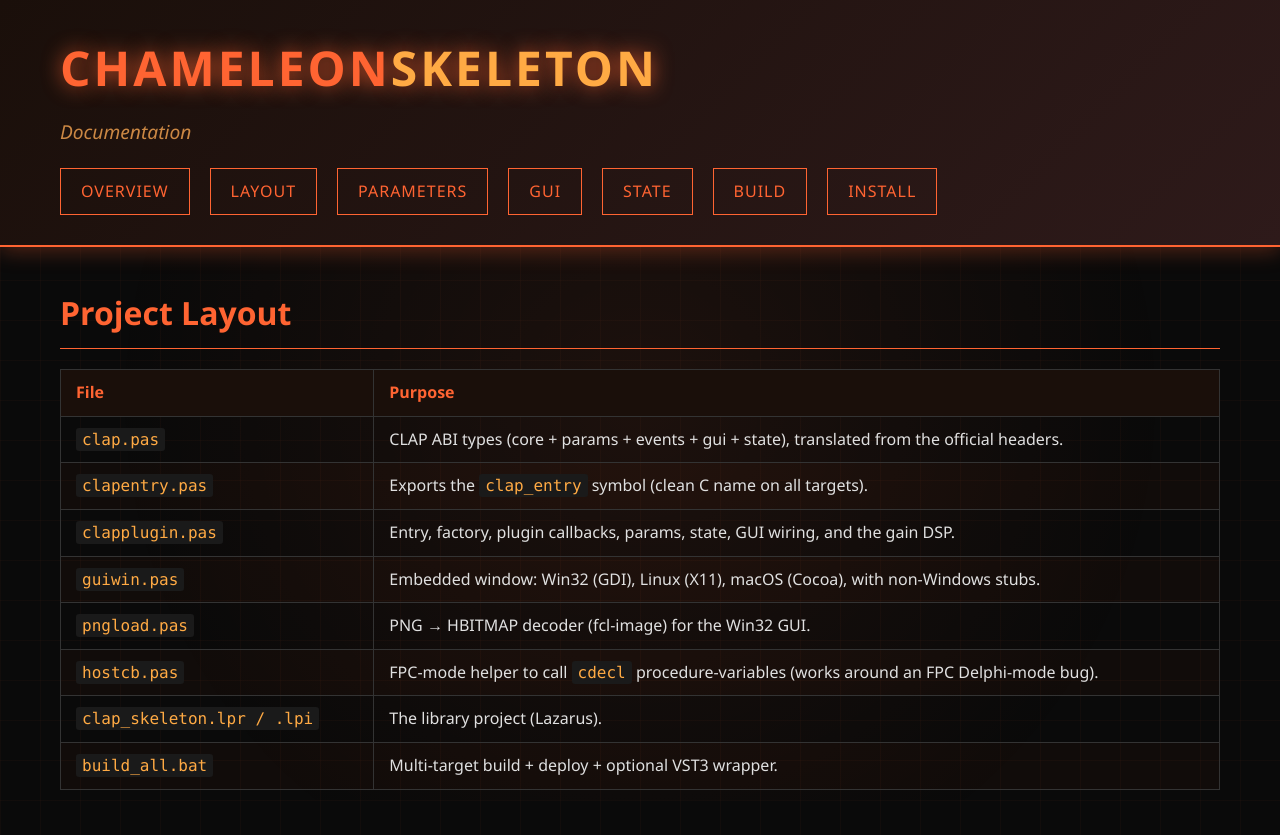
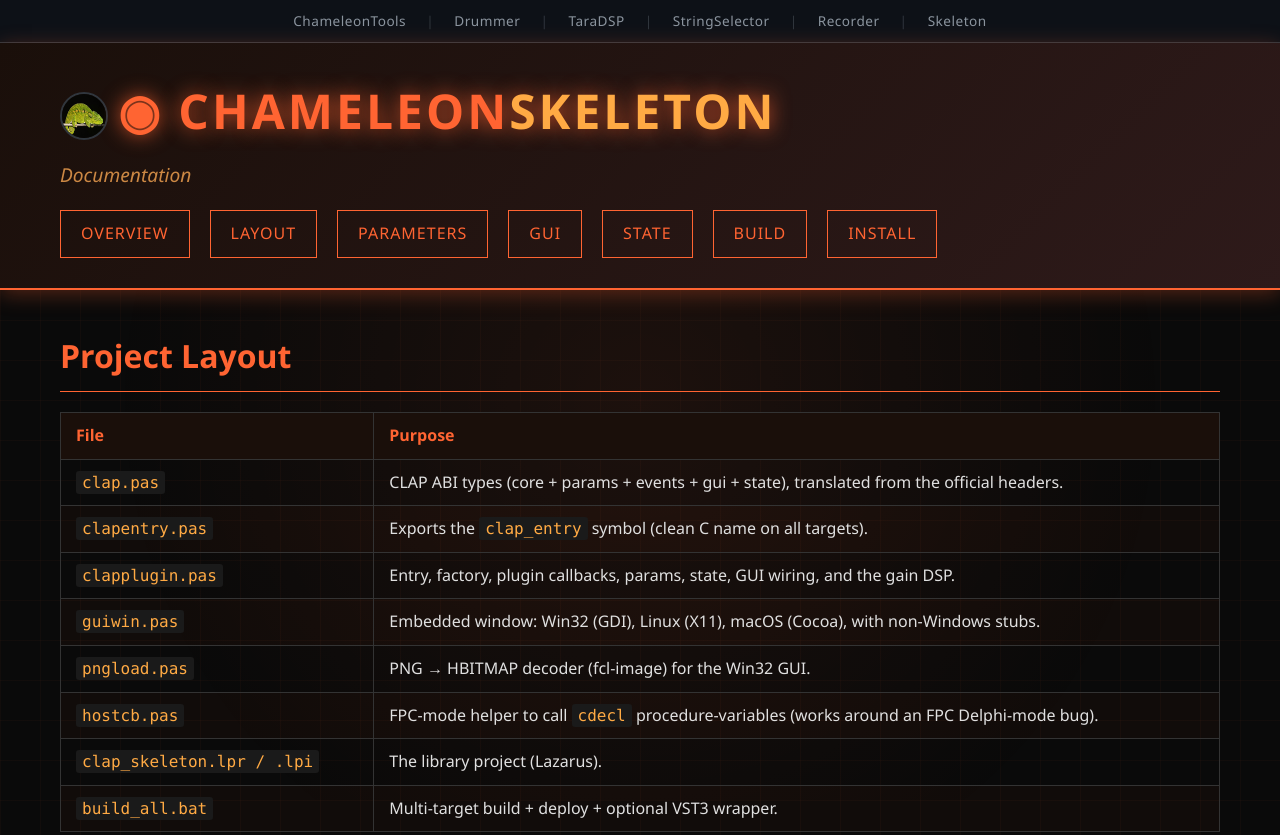
Before and after one commit to smallbutfine/ChameleonSkeleton, a plain HTML site: page docs/docs.html in a window 1280 px wide. Shown: the top 835 px of the page. Drawn offline with Linux system fonts and the light colour scheme.

Commit message:
Add banner and logo to docs

```diff
--- a/docs/docs.html
+++ b/docs/docs.html
@@ -5,12 +5,31 @@
 <meta name="viewport" content="width=device-width, initial-scale=1.0">
 <title>ChameleonSkeleton — Documentation</title>
 <link rel="stylesheet" href="style.css">
+  <style>
+.crossbar { background:#0d1117; border-bottom:1px solid #30363d; padding:10px 20px; text-align:center; font-size:0.85em; letter-spacing:0.5px; }
+.crossbar a { color:#8b949e; text-decoration:none; padding:4px 10px; transition:color 0.2s; font-weight:500; }
+.crossbar a:hover { color:#58a6ff; }
+.crossbar-sep { color:#30363d; margin:0 6px; }
+  </style>
 </head>
 <body>
+<div class="crossbar">
+  <a href="https://smallbutfine.github.io/ChameleonTools/">ChameleonTools</a>
+  <span class="crossbar-sep">|</span>
+  <a href="https://smallbutfine.github.io/ChameleonDrummer/">Drummer</a>
+  <span class="crossbar-sep">|</span>
+  <a href="https://smallbutfine.github.io/TaraDSP/">TaraDSP</a>
+  <span class="crossbar-sep">|</span>
+  <a href="https://smallbutfine.github.io/stringselectorapp/">StringSelector</a>
+  <span class="crossbar-sep">|</span>
+  <a href="https://smallbutfine.github.io/ChameleonRecorder/">Recorder</a>
+  <span class="crossbar-sep">|</span>
+  <a href="https://smallbutfine.github.io/ChameleonSkeleton/">Skeleton</a>
+</div>
 
 <header>
   <div class="container">
-    <h1>CHAMELEON<span class="accent">SKELETON</span></h1>
+    <h1><img src="chameleon.jpg" alt="Chameleon" style="width:48px; height:48px; border-radius:50%; vertical-align:middle; margin-right:10px; border:2px solid #30363d;" /><span class="logo">◉</span> CHAMELEON<span class="accent">SKELETON</span></h1>
     <p class="subtitle">Documentation</p>
     <nav>
       <a href="index.html">Overview</a>
```
Also changed, not shown: docs/index.html (+20 -1 lines), docs/chameleon.jpg (added).
